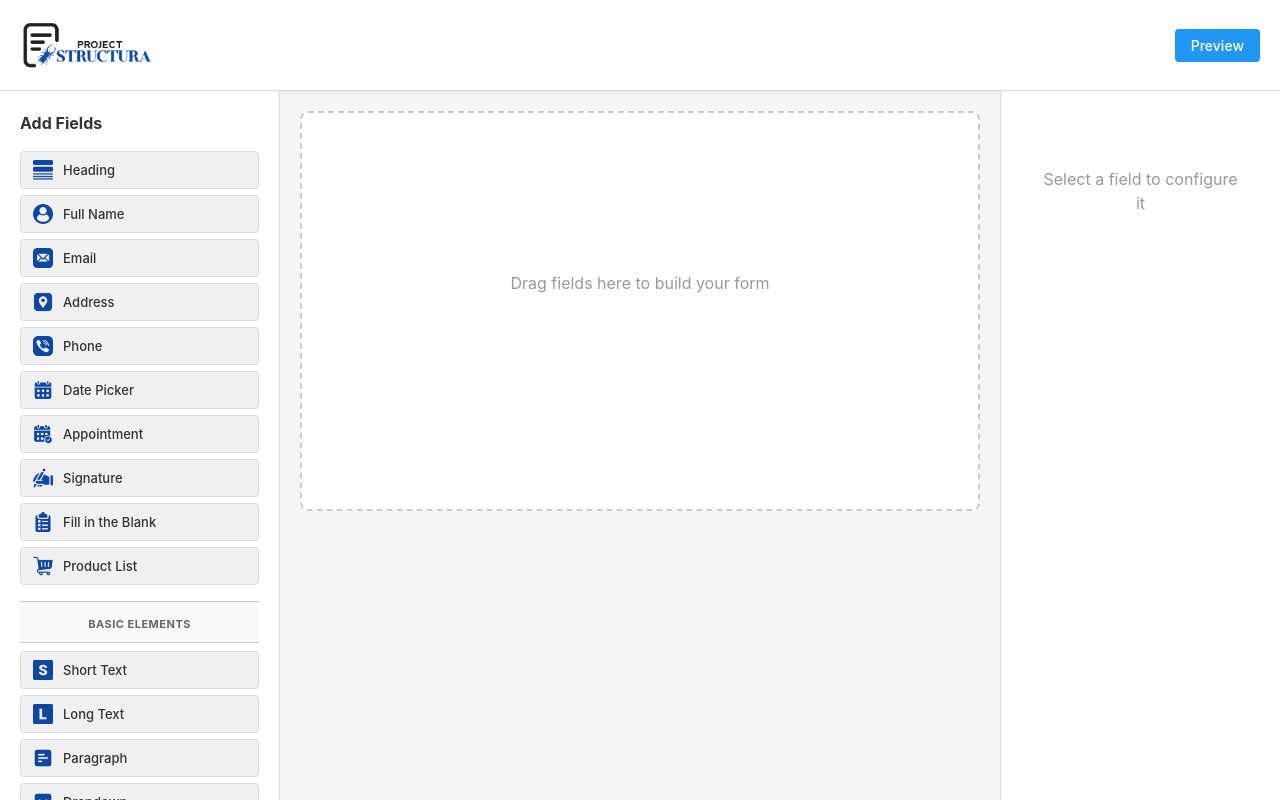
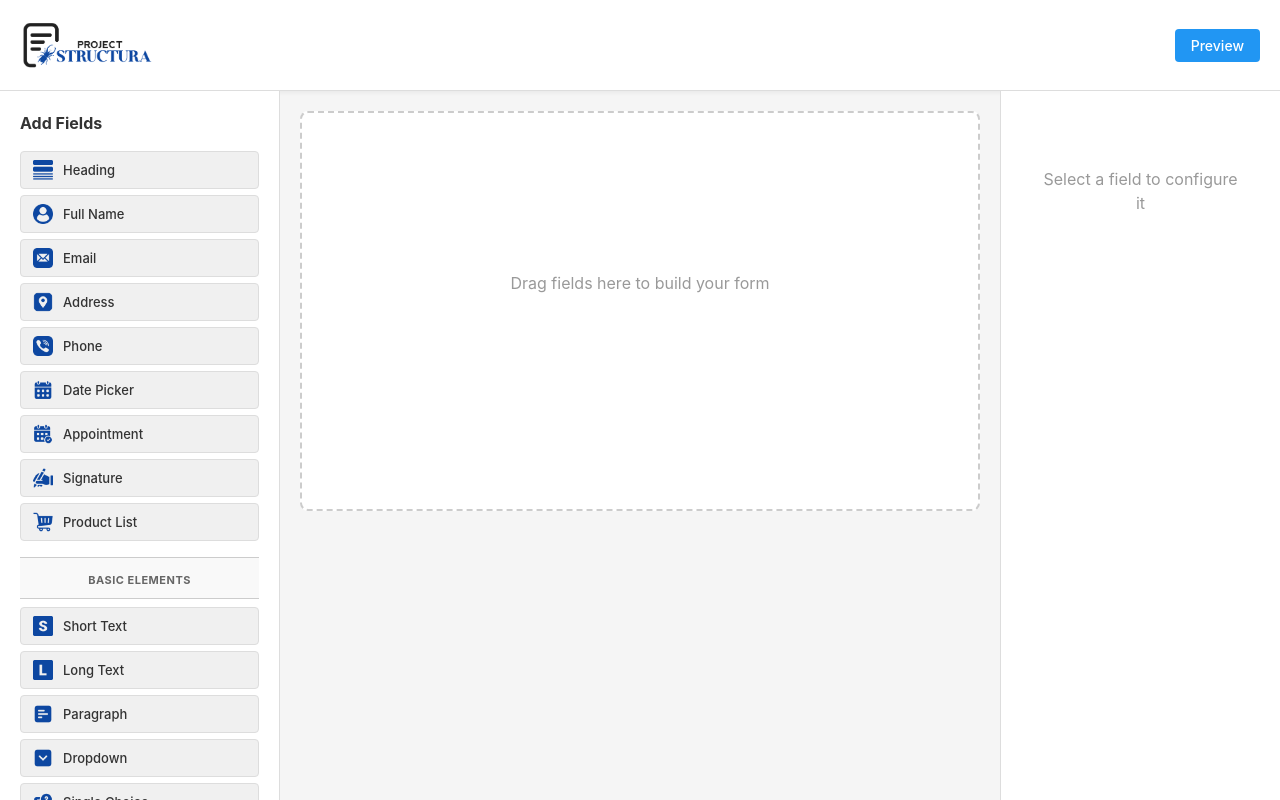
Before and after one commit to reyxdz/Project-Structura, a React (Vite) app in the folder react-project-structura/: page / in a window 1280 px wide. Built offline with nearby package versions, Linux system fonts and the light colour scheme.

Commit message:
Removed the entirety of Fill In The Blank Feature

```diff
--- a/react-project-structura/src/components/FormBuilder/FieldItem.css
+++ b/react-project-structura/src/components/FormBuilder/FieldItem.css
@@ -555,6 +555,7 @@
   color: #ccc;
   pointer-events: none;
 }
+
   color: #757575;
   margin: 4px 0 0 0;
   line-height: 1.4;
--- a/react-project-structura/src/components/FormBuilder/FieldPalette.jsx
+++ b/react-project-structura/src/components/FormBuilder/FieldPalette.jsx
@@ -15,7 +15,6 @@ import phoneIcon from '../../icons/phone.png';
 import datePickerIcon from '../../icons/date_picker.png';
 import appointmentIcon from '../../icons/appointment.png';
 import signatureIcon from '../../icons/signature.png';
-import fillInBlankIcon from '../../icons/fill_in_the_blank.png';
 import cartIcon from '../../icons/cart.png';
 import shortTextIcon from '../../icons/short_text.png';
 import longTextIcon from '../../icons/long_text.png';
@@ -48,7 +47,6 @@ const fieldSections = [
             FIELD_TYPES.DATE,
             FIELD_TYPES.APPOINTMENT,
             FIELD_TYPES.SIGNATURE,
-            FIELD_TYPES.FILL_IN_BLANK,
             FIELD_TYPES.PRODUCT_LIST,
         ],
     },
@@ -96,7 +94,6 @@ const fieldIcons = {
     [FIELD_TYPES.DATE]: datePickerIcon,
     [FIELD_TYPES.APPOINTMENT]: appointmentIcon,
     [FIELD_TYPES.SIGNATURE]: signatureIcon,
-    [FIELD_TYPES.FILL_IN_BLANK]: fillInBlankIcon,
     [FIELD_TYPES.PRODUCT_LIST]: cartIcon,
     [FIELD_TYPES.SHORT_TEXT]: shortTextIcon,
     [FIELD_TYPES.LONG_TEXT]: longTextIcon,
--- a/react-project-structura/src/types/formTypes.js
+++ b/react-project-structura/src/types/formTypes.js
@@ -84,7 +84,6 @@ export const FIELD_TYPES = {
   DATE: 'date',
   APPOINTMENT: 'appointment',
   SIGNATURE: 'signature',
-  FILL_IN_BLANK: 'fillInBlank',
   PRODUCT_LIST: 'productList',
 
   // Basic Elements
--- a/react-project-structura/src/utils/fieldHelpers.js
+++ b/react-project-structura/src/utils/fieldHelpers.js
@@ -160,7 +160,6 @@ export const getFieldTypeLabel = (type) => {
         [FIELD_TYPES.DATE]: 'Date Picker',
         [FIELD_TYPES.APPOINTMENT]: 'Appointment',
         [FIELD_TYPES.SIGNATURE]: 'Signature',
-        [FIELD_TYPES.FILL_IN_BLANK]: 'Fill in the Blank',
         [FIELD_TYPES.PRODUCT_LIST]: 'Product List',
 
         // Basic Elements
```
Also changed, not shown: react-project-structura/src/components/FormPreview/FormField.css (line endings or trailing spaces).
